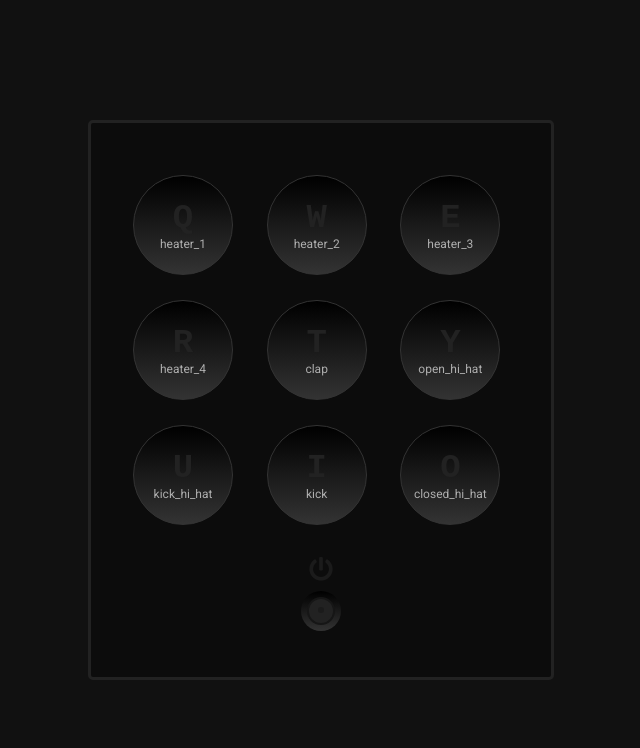
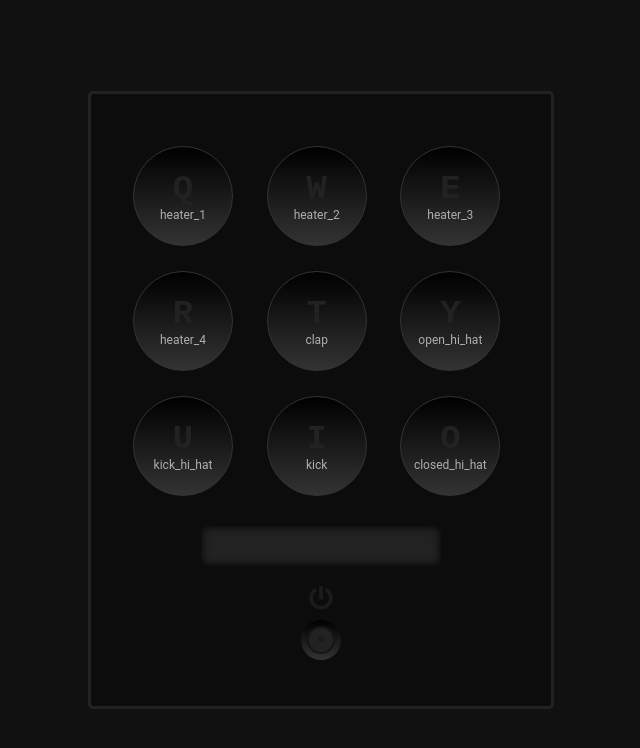
Before and after one commit to RickBr0wn/Free-Code-Camp, a React (Create React App) app in the folder Front_End_Libraries_Certification/Front_End_Libraries_Projects/drum-machine/: page / in a window 1280 px wide. Shown: the top 748 px of the page, without its empty margins (319-959 px from the left). Built offline with nearby package versions, Linux system fonts and the light colour scheme.

Commit message:
working version with context API

```diff
--- a/Front_End_Libraries_Certification/Front_End_Libraries_Projects/drum-machine/src/App.js
+++ b/Front_End_Libraries_Certification/Front_End_Libraries_Projects/drum-machine/src/App.js
@@ -1,14 +1,28 @@
 import React from 'react'
 import InstrumentList from './Components/InstrumentList'
 import ContextProvider from './Store/contextProvider'
+import Context from './Store/Context'
 
 export const App = () => {
   return (
     <div>
       <ContextProvider>
-        <div className="outer-container">
-          <InstrumentList />
-        </div>
+        <Context.Consumer>
+          {contextValue => (
+            <>
+              <div className="outer-container">
+                <InstrumentList
+                instruments={contextValue.instruments}
+                power={contextValue.power}
+                name={contextValue.name}
+                onPlay={contextValue.onPlay}
+                handleKeyDown={contextValue.handleKeyDown}
+                handlePower={contextValue.handlePower}
+              />
+              </div>
+            </>
+          )}
+        </Context.Consumer>
       </ContextProvider>
     </div>
   )
--- a/Front_End_Libraries_Certification/Front_End_Libraries_Projects/drum-machine/src/Components/Instrument.js
+++ b/Front_End_Libraries_Certification/Front_End_Libraries_Projects/drum-machine/src/Components/Instrument.js
@@ -1,14 +1,12 @@
 import React from 'react'
 
-export const Instrument = props => {
-  const { instrument, onPlay, power } = props
-  const instrumentObj = instrument[Object.keys(instrument)]
-  const { sound, name, id, letter } = instrumentObj
+export const Instrument = ({ instrument, onPlay, power }) => {
+  const { sound, name, id, letter } = instrument[Object.keys(instrument)]
   return (
     <div
       key={id}
       className={`instrument ${power ? 'power-on' : null}`}
-      onClick={power ? () => onPlay(sound) : null}
+      onClick={power ? () => onPlay(sound, name) : null}
     >
       <div>
         <kbd className={`keyboard-letter ${power ? 'letter-power-on' : null}`}>
--- a/Front_End_Libraries_Certification/Front_End_Libraries_Projects/drum-machine/src/Components/InstrumentList.js
+++ b/Front_End_Libraries_Certification/Front_End_Libraries_Projects/drum-machine/src/Components/InstrumentList.js
@@ -5,61 +5,35 @@ import PowerButton from './PowerButton'
 import LCD from './LCD'
 import '../buttons.css'
 
-export class InstrumentList extends Component {
-  constructor() {
-    super()
-    this.state = { instruments, power: false, name: null }
-  }
-
-  onPlay = sound => {
-    const onSound = new Audio(sound)
-    onSound.play()
-  }
-
-  handleKeyDown = event => {
-    console.log('pressedInstrument')
-    let pressedInstrument = null
-
-    this.state.instruments.map(instrument => {
-      const identifier = Object.keys(instrument)
-      return instrument[identifier].keyCode === event.keyCode
-        ? (pressedInstrument = instrument[identifier].sound)
-        : null
-    })
-
-    this.onPlay(pressedInstrument)
-  }
-
-  componentDidMount() {
-    document.addEventListener('keydown', this.handleKeyDown)
-  }
-
-  handlePower = () => {
-    this.setState({ ...this.state, power: !this.state.power })
-  }
-
-  render() {
-    const power = this.state.power
+export const InstrumentList = ({
+  instruments,
+  power,
+  name,
+  onPlay,
+  handleKeyDown,
+  handlePower
+}) => {
   return (
     <div>
       <div className="instrument-list">
-          {this.state.instruments.map((instrument, index) => (
+        {instruments.map((instrument, index) => (
           <div key={index}>
             <Instrument
               instrument={instrument}
-                onPlay={this.onPlay}
+              onPlay={onPlay}
               power={power}
             />
           </div>
         ))}
       </div>
-        <div><LCD /></div>
       <div>
-          <PowerButton power={power} handlePower={this.handlePower} />
+        <LCD name={name} power={power} />
+      </div>
+      <div>
+        <PowerButton power={power} handlePower={handlePower} />
       </div>
     </div>
   )
 }
-}
 
 export default InstrumentList
--- a/Front_End_Libraries_Certification/Front_End_Libraries_Projects/drum-machine/src/Components/LCD.js
+++ b/Front_End_Libraries_Certification/Front_End_Libraries_Projects/drum-machine/src/Components/LCD.js
@@ -1,11 +1,7 @@
 import React from 'react'
 
-export const LCD = ({name}) => {
-  return (
-    <div>
-      {name}
-    </div>
-  )
+export const LCD = ({ name, power }) => {
+  return <div className={`lcd ${power ? 'lcd-on' : null}`}>{name}</div>
 }
 
 export default LCD
--- a/Front_End_Libraries_Certification/Front_End_Libraries_Projects/drum-machine/src/Store/contextProvider.js
+++ b/Front_End_Libraries_Certification/Front_End_Libraries_Projects/drum-machine/src/Store/contextProvider.js
@@ -5,23 +5,24 @@ import Context from './Context'
 export class contextProvider extends Component {
   constructor(props) {
     super(props)
-    this.state = { instruments, power: false, name: null }
+    this.state = { instruments, power: false, name: '' }
   }
 
-  onPlay = sound => {
+  onPlay = (sound, name) => {
     const onSound = new Audio(sound)
+    this.setState({ name })
     onSound.play()
   }
 
   handleKeyDown = event => {
-    let pressedInstrument = null
+    let instrumentObj = null
     this.state.instruments.map(instrument => {
       const identifier = Object.keys(instrument)
       return instrument[identifier].keyCode === event.keyCode
-        ? (pressedInstrument = instrument[identifier].sound)
+        ? (instrumentObj = instrument[identifier])
         : null
     })
-    this.onPlay(pressedInstrument)
+    this.onPlay(instrumentObj.sound, instrumentObj.name)
   }
 
   componentDidMount() {
@@ -29,7 +30,7 @@ export class contextProvider extends Component {
   }
 
   handlePower = () => {
-    this.setState({ ...this.state, power: !this.state.power })
+    this.setState({ ...this.state, power: !this.state.power, name: '' })
   }
 
   render() {
@@ -39,8 +40,8 @@ export class contextProvider extends Component {
         <Context.Provider
           value={{
             instruments,
-            power: this.power,
-            name: this.name,
+            power: this.state.power,
+            name: this.state.name,
             onPlay: this.onPlay,
             handleKeyDown: this.handleKeyDown,
             handlePower: this.handlePower
--- a/Front_End_Libraries_Certification/Front_End_Libraries_Projects/drum-machine/src/index.css
+++ b/Front_End_Libraries_Certification/Front_End_Libraries_Projects/drum-machine/src/index.css
@@ -1,4 +1,4 @@
-@import url('https://fonts.googleapis.com/css?family=Roboto:100,200,400,500,700');
+@import url('https://fonts.googleapis.com/css?family=Lato|Orbitron');
 
 *,
 *::before,
@@ -137,3 +137,28 @@ body {
   font-size: 2.4rem;
   color: #1b1b1b;
 }
+
+.lcd {
+  background: #222;
+  color: #111;
+  height: 4rem;
+  width: 24rem;
+  margin: 0 auto;
+  margin-top: 1.8rem;
+  border-radius: 5px;
+  display: flex;
+  justify-content: center;
+  align-items: center;
+  font-size: 2.1rem;
+  transition: all 0.5s;
+  font-family: 'Orbitron', sans-serif;
+  text-transform: uppercase;
+  font-weight: bold;
+  -moz-box-shadow: inset 0 0 10px #000000;
+  -webkit-box-shadow: inset 0 0 10px #000000;
+  box-shadow: inset 0 0 10px #000000;
+}
+
+.lcd-on {
+  background: rgba(0, 176, 255, 1) !important;
+}
```
Lines whose indentation alone changed are shown as unchanged.
